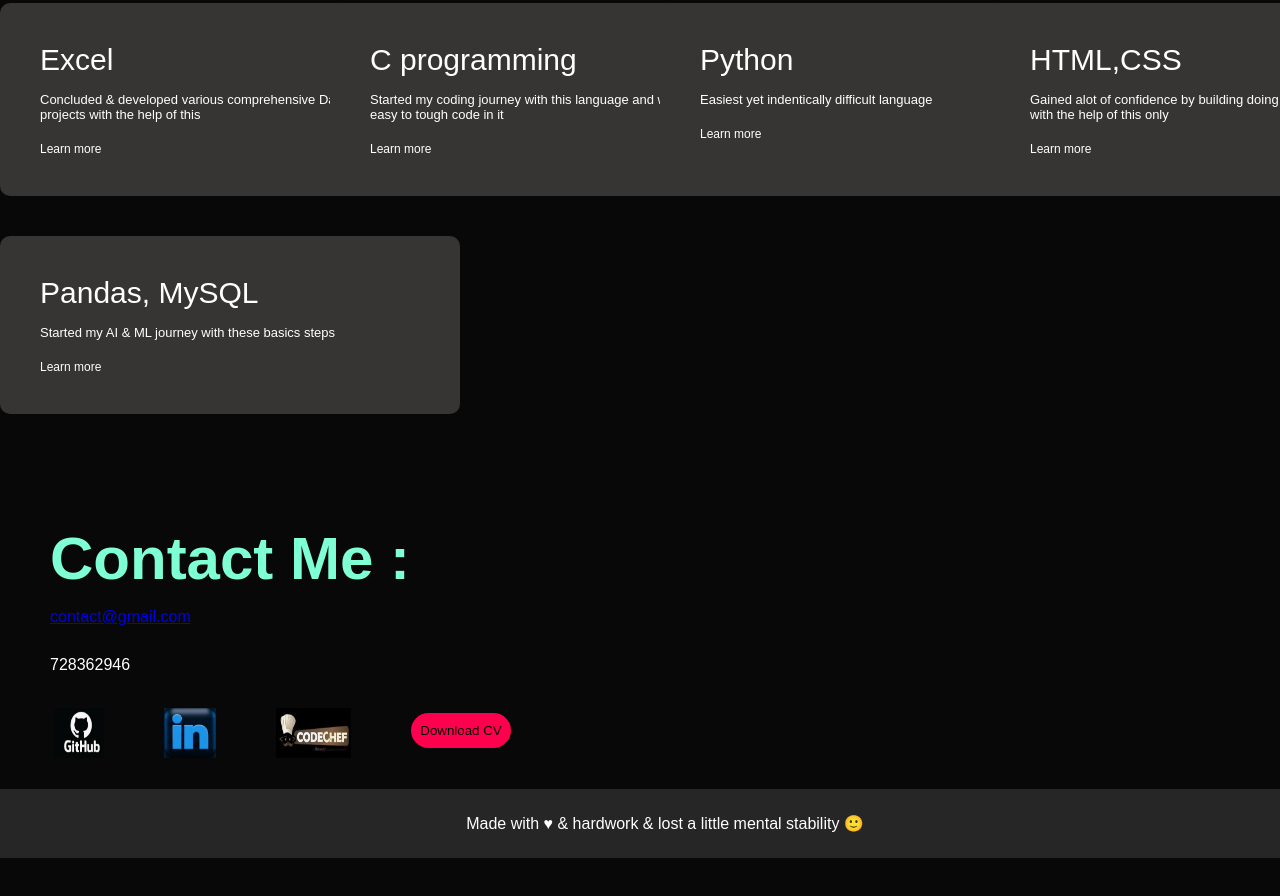
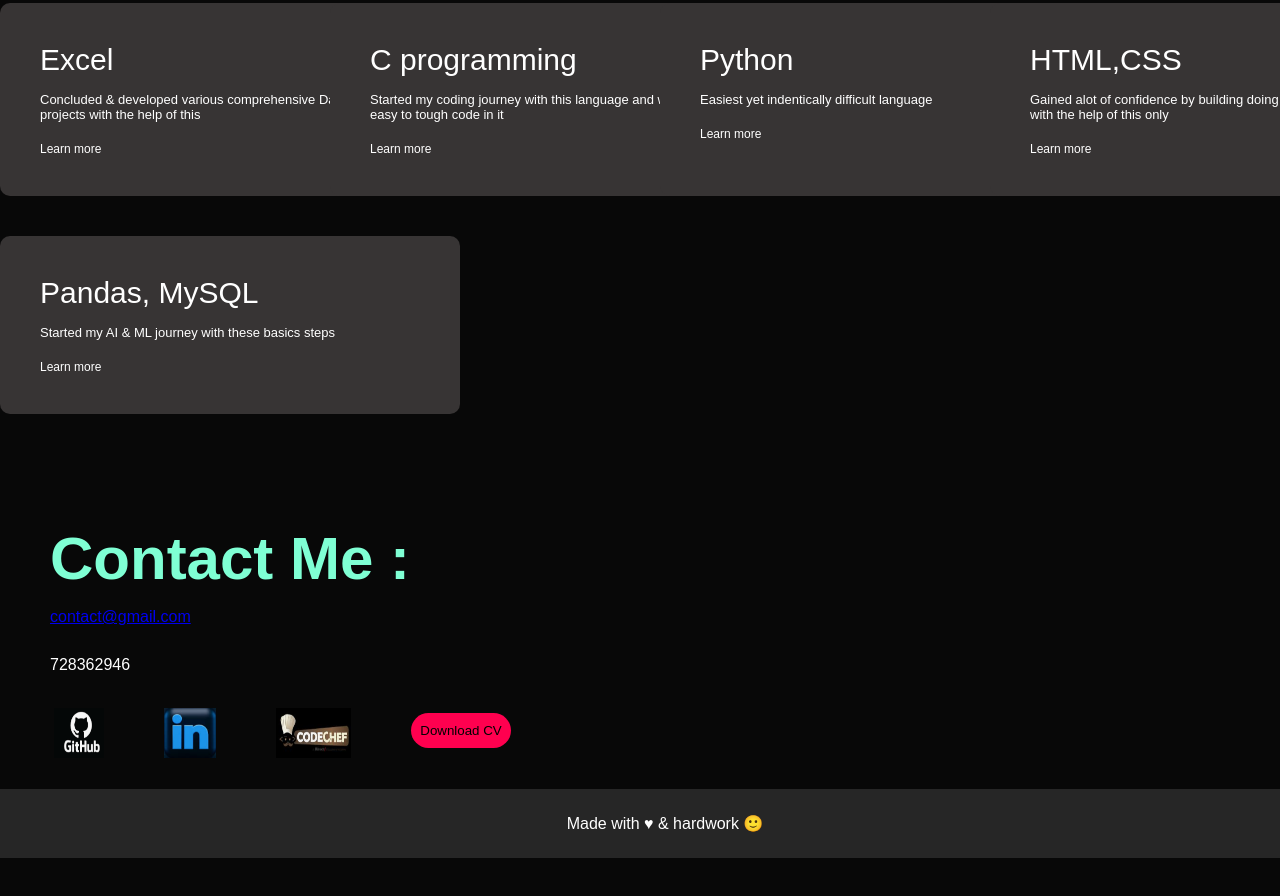
Before and after one commit to AditiK09/my_portfolio, a plain HTML site: page index.html in a window 1280 px wide. Shown: the part 1731-2627 px from the top of the page. Drawn offline with Linux system fonts and the light colour scheme.

Commit message:
edited footer text

```diff
--- a/index.html
+++ b/index.html
@@ -129,7 +129,7 @@
         </div>
     </div>
     <div class="copyright">
-        <p>Made with &#9829; & hardwork & lost a little mental stability &#x1F642;</p>
+        <p>Made with &#9829; & hardwork &#128578;</p>
     </div>
 </div>
 
```
